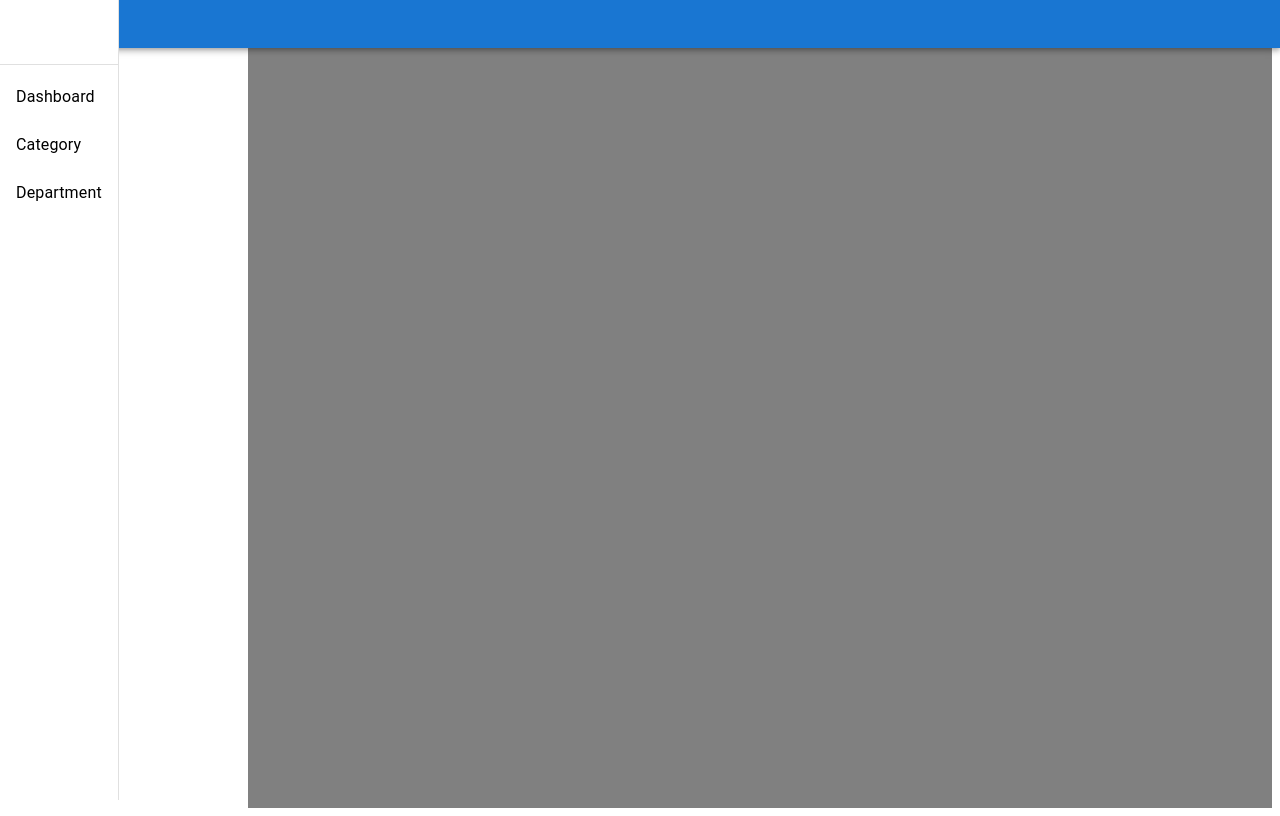
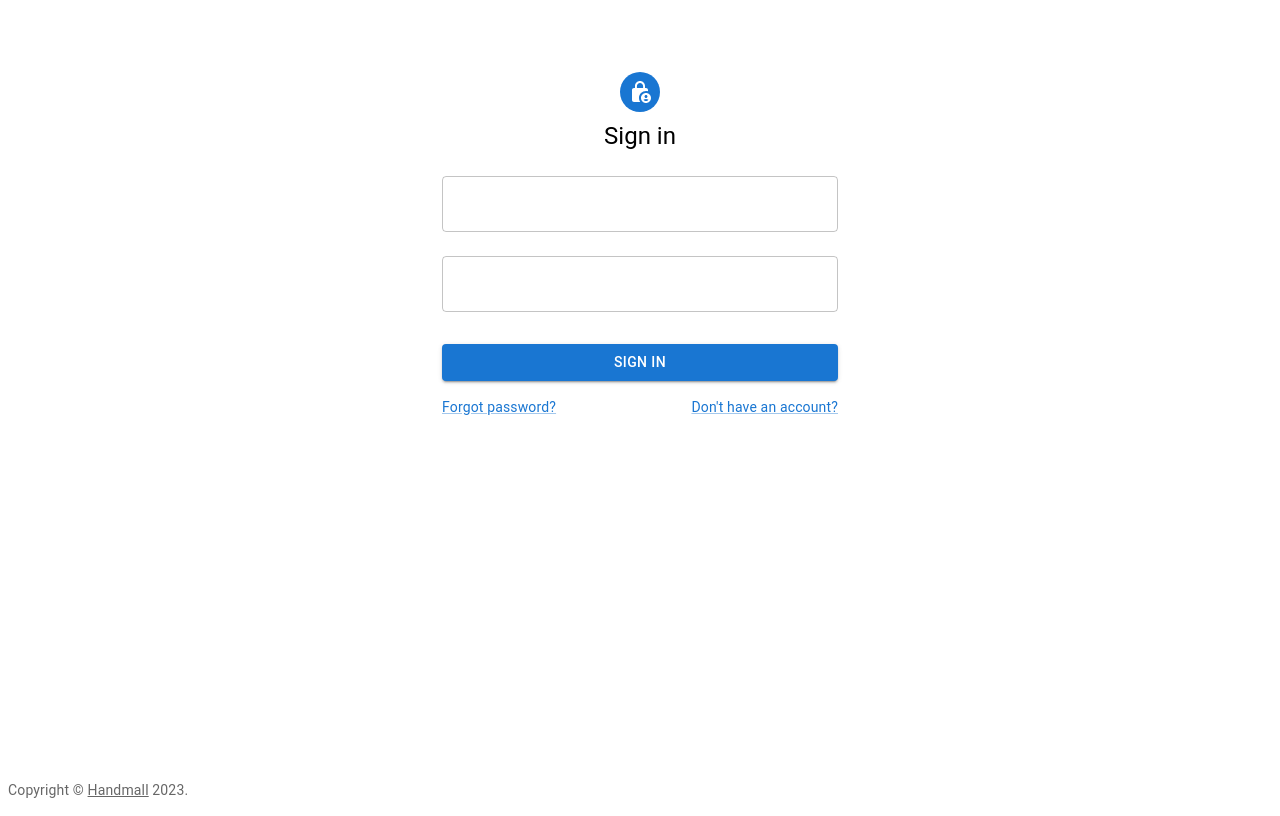
Before and after one commit to Handmall/handmall-ui-admin, a React (Vite) app: page /auth/login in a window 1280 px wide. Built offline with nearby package versions, Linux system fonts and the light colour scheme.

Commit message:
add react hook

```diff
--- a/package.json
+++ b/package.json
@@ -12,10 +12,12 @@
   "dependencies": {
     "@emotion/react": "^11.11.0",
     "@emotion/styled": "^11.11.0",
+    "@mui/icons-material": "^5.11.16",
     "@mui/material": "^5.13.4",
     "@reduxjs/toolkit": "^1.9.5",
     "react": "^18.2.0",
     "react-dom": "^18.2.0",
+    "react-hook-form": "^7.44.3",
     "react-redux": "^8.0.7",
     "react-router-dom": "^6.11.2"
   },
--- /dev/null
+++ b/src/assets/scss/copyright.scss
@@ -0,0 +1,6 @@
+.copyright {
+    position: fixed;
+    bottom: 0;
+    margin: 0 0 32px 0;
+    text-align: center;
+}
--- /dev/null
+++ b/src/components/Copyright.tsx
@@ -0,0 +1,18 @@
+import { Link, Typography } from "@mui/material"
+import "../assets/scss/copyright.scss"
+
+const Copyright = () => {
+    return (
+        <Typography variant="body2" color="text.secondary" className="copyright">
+            {'Copyright © '}
+            <Link color="inherit" href="https://handmall.az/">
+                Handmall
+            </Link>{' '}
+            {new Date().getFullYear()}
+            {'.'}
+        </Typography>
+    )
+
+}
+
+export default Copyright
--- a/src/components/Layout.tsx
+++ b/src/components/Layout.tsx
@@ -1,6 +1,7 @@
 import { Outlet } from "react-router-dom"
 import Header from "./Header"
 import Sidebar from "./Sidebar"
+import Copyright from "./Copyright"
 import { Box, Container, Toolbar } from "@mui/material"
 import "../assets/scss/common.scss"
 
@@ -26,6 +27,7 @@ const Layout = () => {
                     </Container>
 
                 </Box>
+                <Copyright />
             </Box>
         </>
     )
--- /dev/null
+++ b/src/modules/Auth/login.tsx
@@ -0,0 +1,94 @@
+import LockPersonIcon from '@mui/icons-material/LockPerson';
+import Copyright from "../../components/Copyright";
+import { Avatar, Box, Button, Container, Grid, Link, TextField, Typography } from "@mui/material"
+import { useForm, Controller, SubmitHandler } from 'react-hook-form';
+
+const Login = () => {
+
+    const { handleSubmit, control } = useForm({
+        defaultValues: {
+            username: '',
+            password: ''
+        }
+    })
+
+    const onSubmit: SubmitHandler<LoginRequest> = data => {
+        console.log(data)
+    }
+
+    return (
+        <>
+            <Container component="main" maxWidth="xs">
+                <Box
+                    sx={{
+                        marginTop: 8,
+                        display: 'flex',
+                        flexDirection: 'column',
+                        alignItems: 'center'
+                    }}
+                >
+                    <Avatar sx={{ m: 1, bgcolor: 'primary.main' }}>
+                        <LockPersonIcon />
+                    </Avatar>
+                    <Typography component="h1" variant="h5">
+                        Sign in
+                    </Typography>
+                    <Box component="form" noValidate sx={{ mt: 1 }}>
+                        <form>
+                            <Controller
+                                name="username"
+                                control={control}
+                                render={({ field }) =>
+                                    <TextField
+                                        margin="normal"
+                                        required
+                                        fullWidth
+                                        {...field}
+                                    />
+                            }
+                            />
+                            <Controller
+                                name="password"
+                                control={control}
+                                render={({ field }) =>
+                                    <TextField
+                                        margin="normal"
+                                        required
+                                        fullWidth
+                                        type="password"
+                                        {...field}
+                                    />
+                            }
+                            />
+                            <Button
+                                type="submit"
+                                onClick={handleSubmit(onSubmit)}
+                                fullWidth
+                                variant="contained"
+                                sx={{ mt: 3, mb: 2 }}
+                            >
+                                Sign In
+                            </Button>
+                        </form>
+
+                        <Grid container>
+                            <Grid item xs>
+                                <Link href="#" variant="body2">
+                                    Forgot password?
+                                </Link>
+                            </Grid>
+                            <Grid item>
+                                <Link href="#" variant="body2">
+                                    Don't have an account?
+                                </Link>
+                            </Grid>
+                        </Grid>
+                    </Box>
+                </Box>
+            </Container>
+            <Copyright />
+        </>
+    )
+}
+
+export default Login
--- /dev/null
+++ b/src/types/auth/LoginRequest.ts
@@ -0,0 +1,4 @@
+interface LoginRequest {
+    username: string
+    password: string
+}
```
Also changed, not shown: src/routes/index.tsx (+10 -0 lines), src/types/auth/LoginResponse.ts (added, +7 -0 lines), 1 other file (tests, documents, lock files or other folders).
